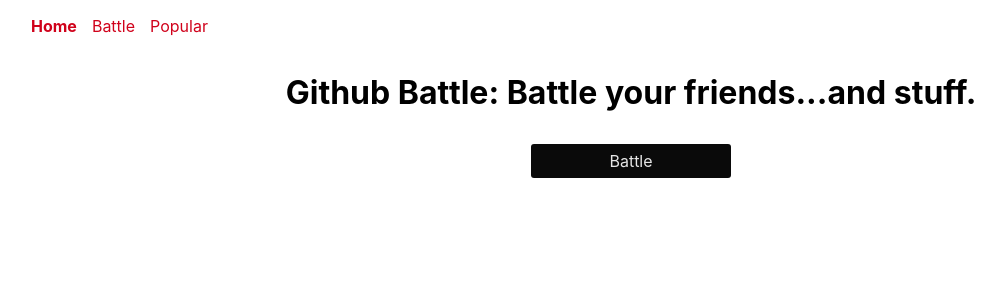
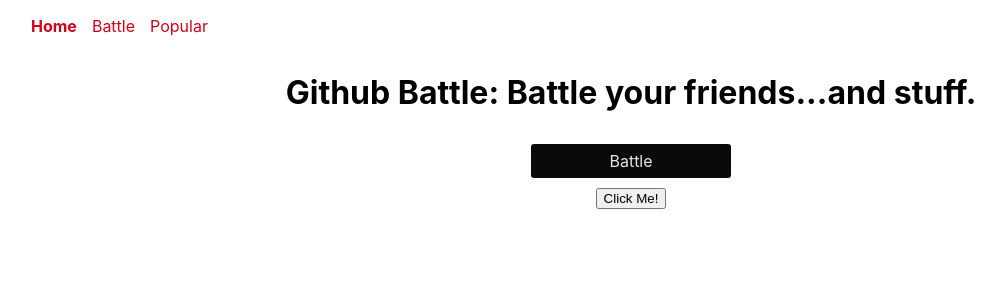
Before and after one commit to lior2803/react-fundamentals-app, a React (Create React App) app: page / in a window 1280 px wide. Shown: the top 300 px of the page, without its empty margins (9-1014 px from the left). Built offline with nearby package versions, Linux system fonts and the light colour scheme.

Commit message:
added button

```diff
--- a/src/components/Home.js
+++ b/src/components/Home.js
@@ -12,6 +12,7 @@ import { Link } from 'react-router-dom';
                  <Link className="button" to="./battle">
                      Battle
                  </Link>
+                 <button type="button">Click Me!</button>
              </div>
          )
      }
```
Also changed, not shown: src/components/App.js (line endings or trailing spaces).
